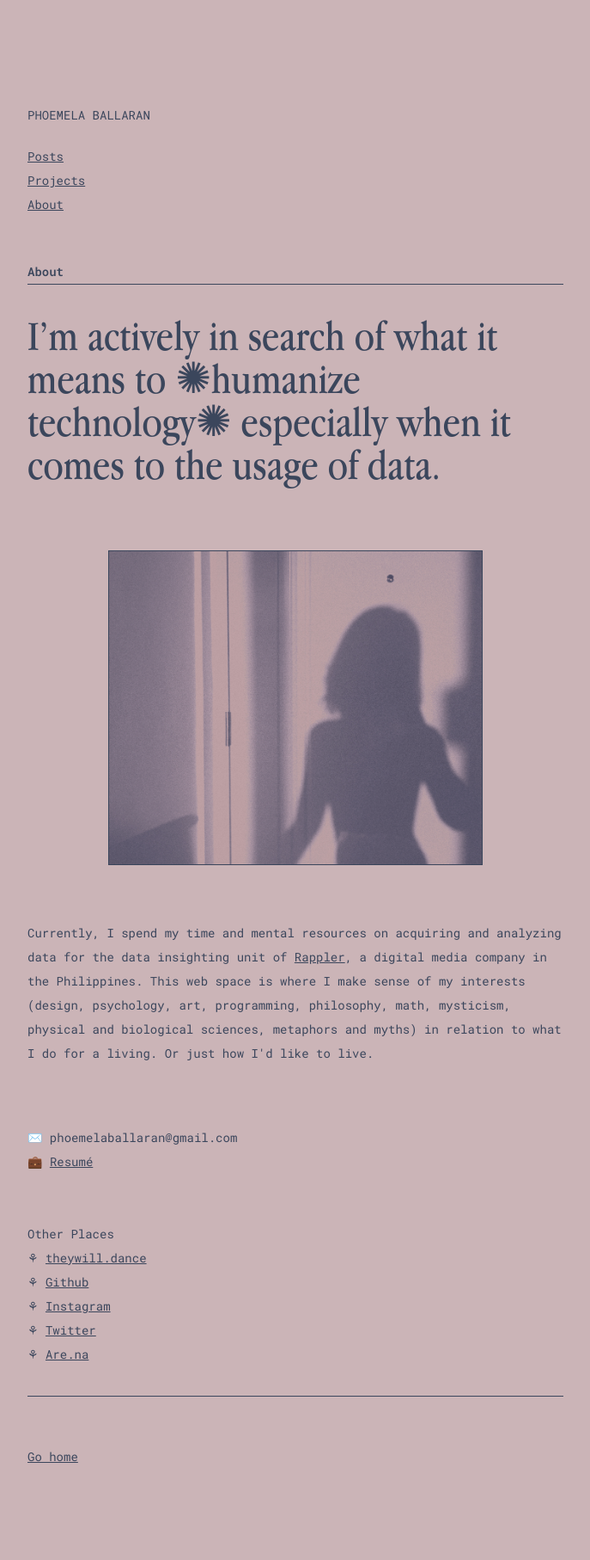
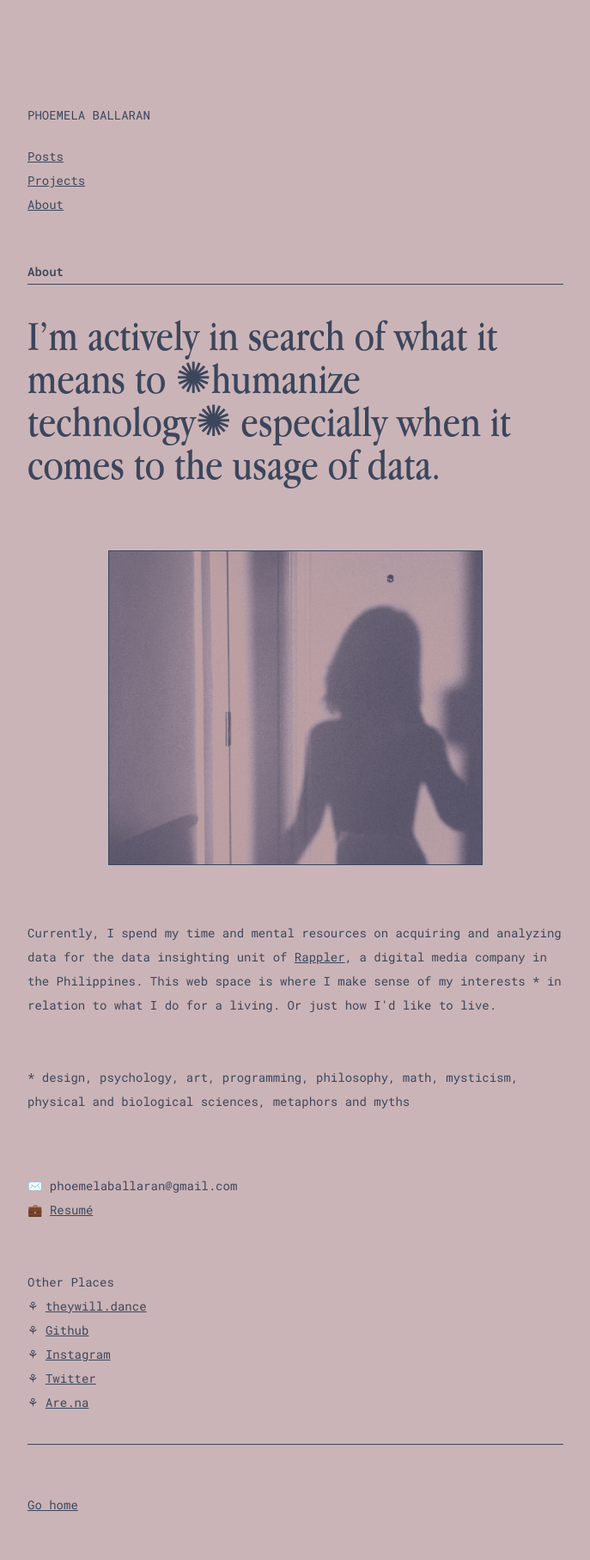
Before and after one commit to comoballar/phoemelaballaran.github.io, a Jekyll site: the page built from about.md, in a window 1280 px wide. Shown: the whole page at 86% size, without its empty margins (88-775 px from the left). Built offline with Jekyll 4.4.1, drawn with Linux system fonts in a browser that asks for light colours; before the commit the page ends 1758 px from its top, so only the background shows below that.

Commit message:
Update about.md

```diff
--- a/about.md
+++ b/about.md
@@ -7,7 +7,9 @@
 <br>
 <p align="center"><img class=small src="https://phoemelaballaran.github.io/assets/sample/about/portrait.jpg"/></p>
 <br>
-<p>Currently, I spend my time and mental resources on acquiring and analyzing data for the data insighting unit of <a href="https://www.rappler.com" target="_blank">Rappler</a>, a digital media company in the Philippines. This web space is where I make sense of my interests (design, psychology, art, programming, philosophy, math, mysticism, physical and biological sciences, metaphors and myths) in relation to what I do for a living. Or just how I'd like to live.</p>
+<p>Currently, I spend my time and mental resources on acquiring and analyzing data for the data insighting unit of <a href="https://www.rappler.com" target="_blank">Rappler</a>, a digital media company in the Philippines. This web space is where I make sense of my interests * in relation to what I do for a living. Or just how I'd like to live.</p>
+<br>
+<p>* design, psychology, art, programming, philosophy, math, mysticism, physical and biological sciences, metaphors and myths</p>
 <br><br>✉️ phoemelaballaran@gmail.com
 <br>💼 <a href="https://phoemelaballaran.github.io/resume">Resumé</a>
 <br><br>
```
